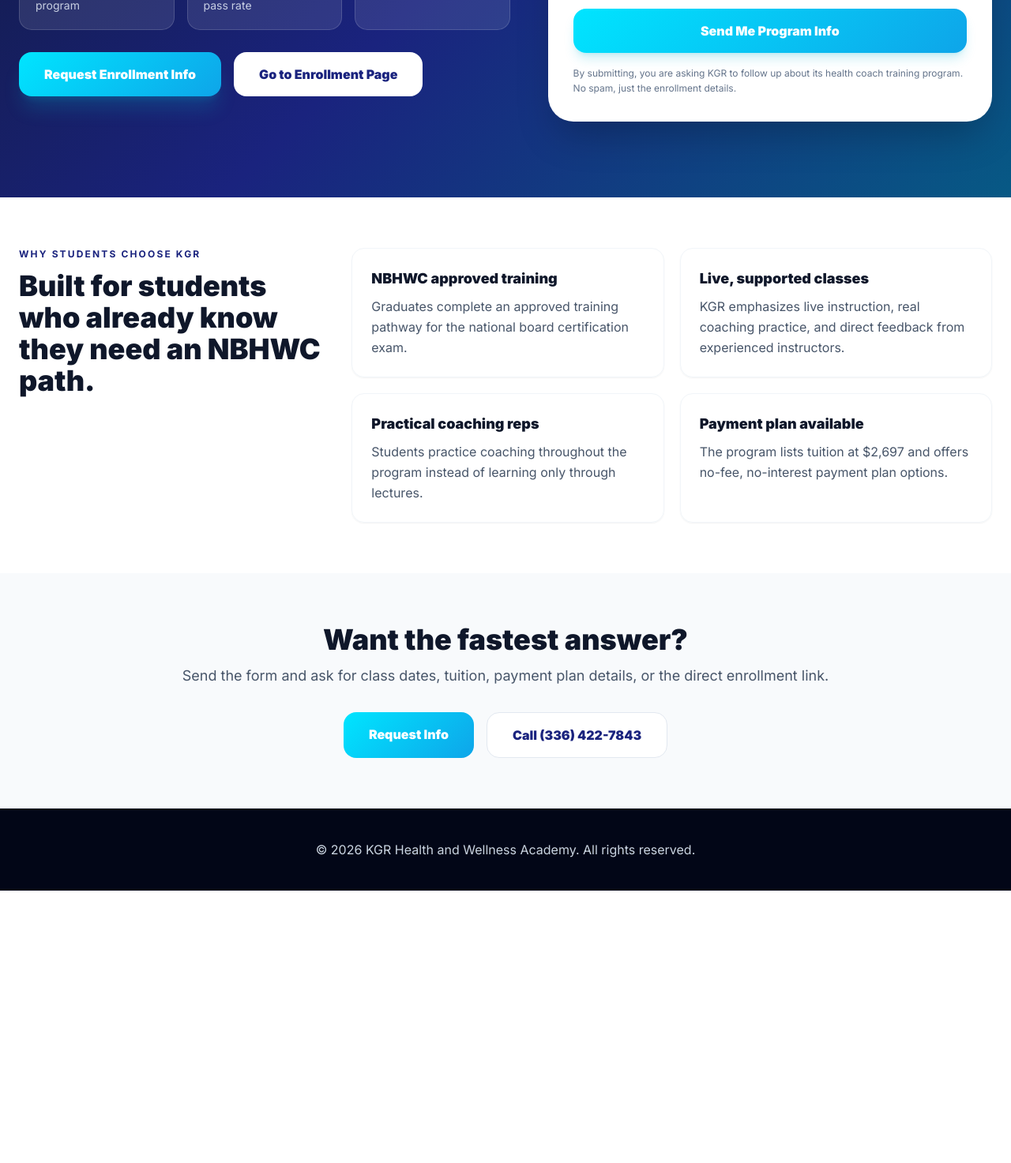
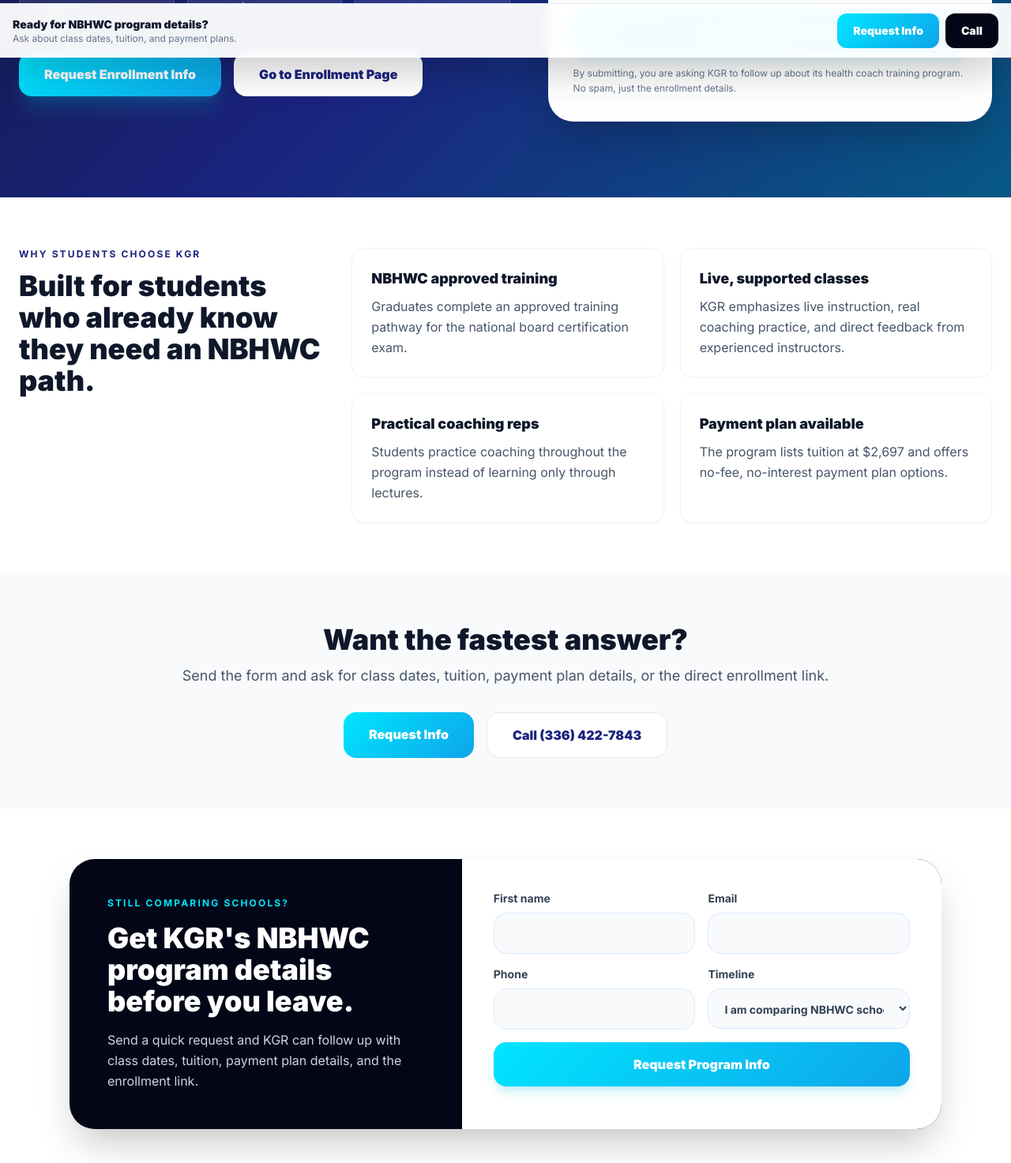
Before and after one commit to philly88r/kgr-rebuild, a plain HTML site: page nbhwc-health-coaching-school/index.html in a window 1280 px wide. Shown: the part 727-2200 px from the top of the page at 79% size. Before the commit the page ends 1855 px from the top, so only its background shows below. Drawn offline with nearby package versions, Linux system fonts and the light colour scheme.

Commit message:
Add persistent CTA and footer lead form

```diff
--- a/nbhwc-health-coaching-school/index.html
+++ b/nbhwc-health-coaching-school/index.html
@@ -34,7 +34,7 @@
         .field:focus { background: #fff; border-color: #00e5ff; box-shadow: 0 0 0 4px rgba(0,229,255,.18); }
     </style>
 </head>
-<body class="bg-white text-slate-900">
+<body class="bg-white text-slate-900 pb-24">
     <header class="bg-white/95 backdrop-blur border-b border-slate-100 sticky top-0 z-50">
         <nav class="max-w-7xl mx-auto px-6 h-20 flex items-center justify-between">
             <a href="/" class="flex items-center">
@@ -161,6 +161,50 @@
                 </div>
             </div>
         </section>
+
+        <section id="footer-lead-form" class="py-16 bg-white">
+            <div class="max-w-6xl mx-auto px-6">
+                <div class="rounded-[2rem] bg-slate-950 text-white overflow-hidden shadow-2xl">
+                    <div class="grid lg:grid-cols-[.9fr_1.1fr] gap-0">
+                        <div class="p-8 lg:p-12 flex flex-col justify-center">
+                            <p class="text-kgr-cyan font-bold uppercase tracking-[.18em] text-xs">Still comparing schools?</p>
+                            <h2 class="text-3xl lg:text-4xl font-black mt-4">Get KGR's NBHWC program details before you leave.</h2>
+                            <p class="text-slate-300 mt-4 leading-relaxed">Send a quick request and KGR can follow up with class dates, tuition, payment plan details, and the enrollment link.</p>
+                        </div>
+                        <div class="bg-white text-slate-900 p-6 sm:p-8 lg:p-10">
+                            <form name="nbhwc-lead-footer" method="POST" action="/thank-you/" data-netlify="true" netlify-honeypot="bot-field" class="grid sm:grid-cols-2 gap-4">
+                                <input type="hidden" name="form-name" value="nbhwc-lead-footer">
+                                <p class="hidden"><label>Do not fill this out: <input name="bot-field"></label></p>
+                                <input type="hidden" name="lead_source" value="NBHWC landing page footer">
+                                <input type="hidden" name="gclid">
+                                <input type="hidden" name="utm_source">
+                                <input type="hidden" name="utm_medium">
+                                <input type="hidden" name="utm_campaign">
+                                <input type="hidden" name="utm_term">
+                                <input type="hidden" name="utm_content">
+                                <label class="block text-sm font-bold text-slate-700">First name
+                                    <input class="field mt-2" type="text" name="first_name" autocomplete="given-name" required>
+                                </label>
+                                <label class="block text-sm font-bold text-slate-700">Email
+                                    <input class="field mt-2" type="email" name="email" autocomplete="email" required>
+                                </label>
+                                <label class="block text-sm font-bold text-slate-700">Phone
+                                    <input class="field mt-2" type="tel" name="phone" autocomplete="tel">
+                                </label>
+                                <label class="block text-sm font-bold text-slate-700">Timeline
+                                    <select class="field mt-2" name="timeline">
+                                        <option>I am comparing NBHWC schools now</option>
+                                        <option>I want to enroll soon</option>
+                                        <option>I need class dates and tuition first</option>
+                                    </select>
+                                </label>
+                                <button type="submit" class="sm:col-span-2 w-full rounded-2xl btn-primary text-white py-4 font-black shadow-lg shadow-cyan-500/20">Request Program Info</button>
+                            </form>
+                        </div>
+                    </div>
+                </div>
+            </div>
+        </section>
     </main>
 
     <footer class="bg-slate-950 text-slate-300 py-10 text-center">
@@ -168,6 +212,19 @@
             <p>&copy; 2026 KGR Health and Wellness Academy. All rights reserved.</p>
         </div>
     </footer>
+
+    <div class="fixed inset-x-0 bottom-0 z-50 bg-white/95 backdrop-blur border-t border-slate-200 shadow-2xl">
+        <div class="max-w-7xl mx-auto px-4 py-3 flex items-center justify-between gap-3">
+            <div class="hidden sm:block">
+                <p class="font-black text-slate-900 text-sm">Ready for NBHWC program details?</p>
+                <p class="text-xs text-slate-500">Ask about class dates, tuition, and payment plans.</p>
+            </div>
+            <div class="flex w-full sm:w-auto gap-2">
+                <a href="#footer-lead-form" class="flex-1 sm:flex-none px-5 py-3 rounded-xl btn-primary text-white text-center text-sm font-black">Request Info</a>
+                <a href="tel:+13364227843" class="flex-1 sm:flex-none px-5 py-3 rounded-xl bg-slate-950 text-white text-center text-sm font-black">Call</a>
+            </div>
+        </div>
+    </div>
 
     <script>
         document.addEventListener('DOMContentLoaded', function() {
```
